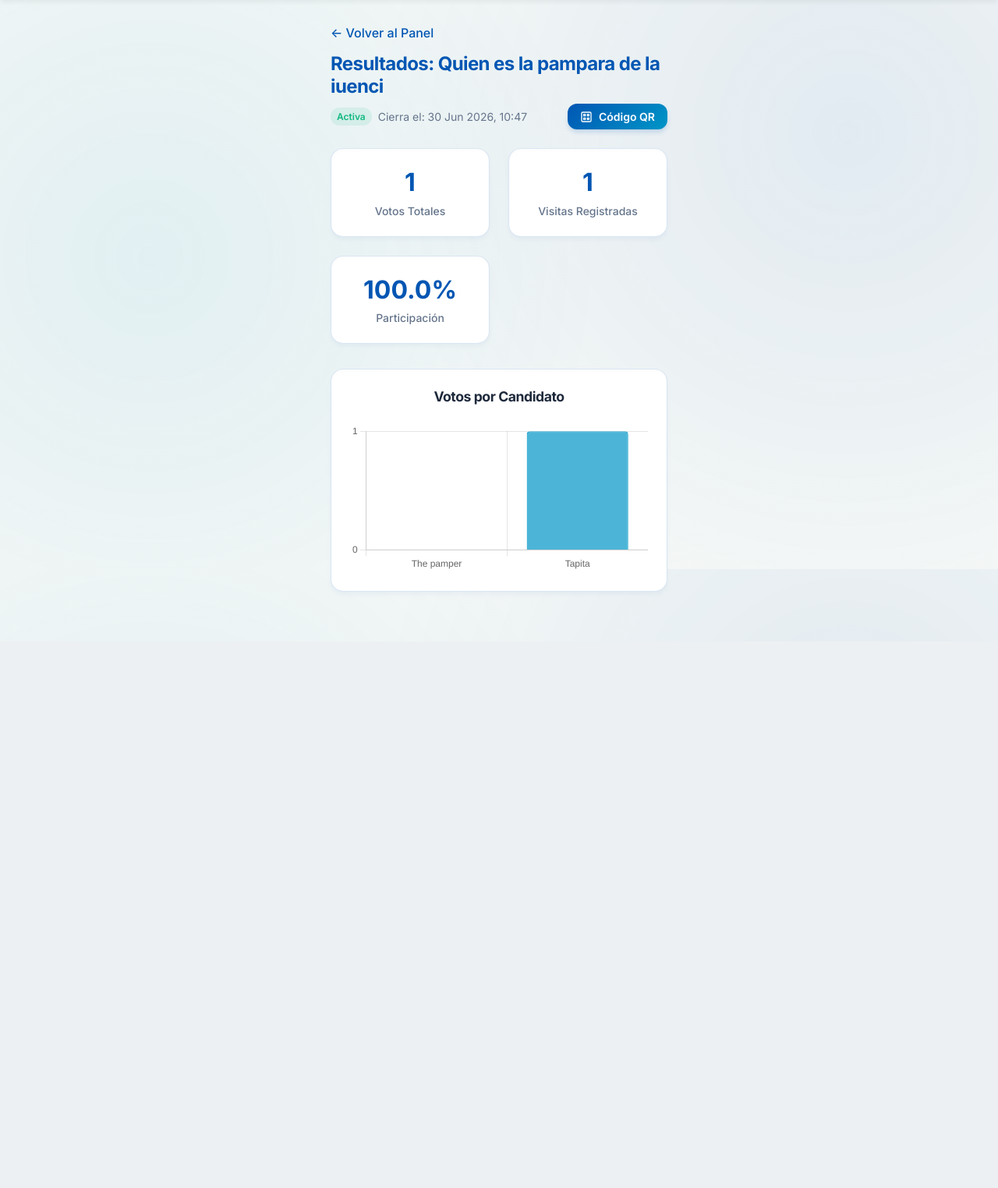
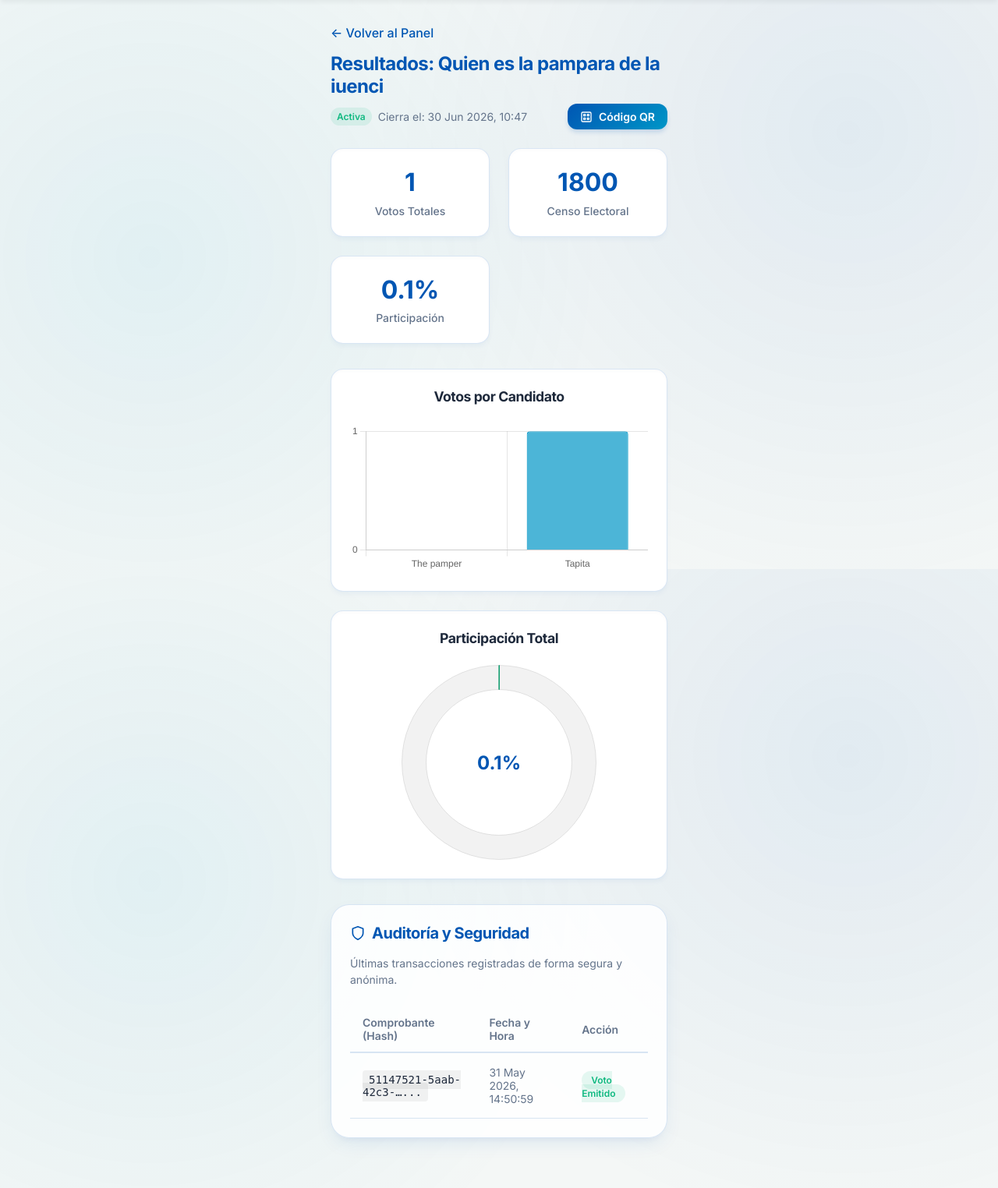
Before and after one commit to AidamZzzZ/voz_ciencia, a Django app: page /admin-dashboard/campana/4/resultados/ in a window 1280 px wide. Shown: the part 70-1594 px from the top of the page at 78% size. Before the commit the page ends 829 px from the top, so only its background shows below. Run offline with Django 5.2, Linux system fonts and the light colour scheme; a user stored in the database is signed in; data comes from the database, SQL or seed files in the repository; both versions use the stored data as it was after the commit.

Commit message:
Improving the voting results system

```diff
--- a/elections/views.py
+++ b/elections/views.py
@@ -95,18 +95,19 @@ class CampanaResultadosView(LoginRequiredMixin, DetailView):
         votos_planchas = [p.votos_recibidos for p in planchas]
 
         total_votos = sum(votos_planchas)
-        total_visitas = campana.votantes.count()
+        total_censo = 1800
 
-        porcentaje_participacion = 0
-        if total_visitas > 0:
-            porcentaje_participacion = round((total_votos / total_visitas) * 100, 1)
+        porcentaje_participacion = round((total_votos / total_censo) * 100, 1)
 
         context['total_votos'] = total_votos
-        context['total_visitas'] = total_visitas
+        context['total_visitas'] = total_censo
         context['porcentaje_participacion'] = porcentaje_participacion
 
         context['chart_labels'] = json.dumps(nombres_planchas)
         context['chart_data'] = json.dumps(votos_planchas)
+
+        auditorias = AuditoriaVoto.objects.filter(campana=campana).order_by('-fecha_emision')[:15]
+        context['auditorias'] = auditorias
 
         return context
 
--- a/templates/elections/campana_resultados.html
+++ b/templates/elections/campana_resultados.html
@@ -96,7 +96,7 @@
 
     <div class="stat-card">
         <div class="stat-value">{{ total_visitas }}</div>
-        <div class="stat-label">Visitas Registradas</div>
+        <div class="stat-label">Censo Electoral</div>
     </div>
 
     <div class="stat-card">
@@ -105,7 +105,8 @@
     </div>
 </div>
 
-<div class="chart-container">
+<div style="display: grid; grid-template-columns: repeat(auto-fit, minmax(300px, 1fr)); gap: 1.5rem; margin-bottom: 2rem;">
+    <div class="chart-container" style="margin-bottom: 0;">
         <h3 style="font-size: 1.1rem; color: var(--text-main); margin-bottom: 1.5rem; text-align: center;">
             Votos por Candidato
         </h3>
@@ -116,6 +117,66 @@
                 Aún no hay votos registrados para esta campaña.
             </div>
         {% endif %}
+    </div>
+
+    <div class="chart-container" style="margin-bottom: 0;">
+        <h3 style="font-size: 1.1rem; color: var(--text-main); margin-bottom: 1.5rem; text-align: center;">
+            Participación Total
+        </h3>
+        {% if total_votos > 0 %}
+            <div style="position: relative; max-width: 250px; margin: 0 auto;">
+                <canvas id="participacionChart"></canvas>
+                <div style="position: absolute; top: 50%; left: 50%; transform: translate(-50%, -50%); text-align: center;">
+                    <span style="font-size: 1.5rem; font-weight: 700; color: var(--primary);">{{ porcentaje_participacion }}%</span>
+                </div>
+            </div>
+        {% else %}
+            <div style="text-align: center; padding: 2rem; color: var(--text-muted);">
+                Aún no hay votos registrados para esta campaña.
+            </div>
+        {% endif %}
+    </div>
+</div>
+
+<div class="glass-panel" style="padding: 1.5rem; margin-bottom: 2rem;">
+    <h3 style="font-size: 1.25rem; color: var(--primary); margin-bottom: 1rem; display: flex; align-items: center; gap: 0.5rem;">
+        <svg xmlns="http://www.w3.org/2000/svg" width="20" height="20" viewBox="0 0 24 24" fill="none" stroke="currentColor" stroke-width="2" stroke-linecap="round" stroke-linejoin="round">
+            <path d="M12 22s8-4 8-10V5l-8-3-8 3v7c0 6 8 10 8 10z"></path>
+        </svg>
+        Auditoría y Seguridad
+    </h3>
+    <p style="font-size: 0.875rem; color: var(--text-muted); margin-bottom: 1.5rem;">Últimas transacciones registradas de forma segura y anónima.</p>
+
+    <div style="overflow-x: auto;">
+        <table style="width: 100%; border-collapse: collapse; text-align: left; font-size: 0.875rem;">
+            <thead>
+                <tr style="border-bottom: 2px solid var(--border); color: var(--text-muted);">
+                    <th style="padding: 0.75rem 1rem; font-weight: 600;">Comprobante (Hash)</th>
+                    <th style="padding: 0.75rem 1rem; font-weight: 600;">Fecha y Hora</th>
+                    <th style="padding: 0.75rem 1rem; font-weight: 600;">Acción</th>
+                </tr>
+            </thead>
+            <tbody>
+                {% for auditoria in auditorias %}
+                <tr style="border-bottom: 1px solid var(--border); transition: background 0.2s;" onmouseover="this.style.background='rgba(0,0,0,0.02)'" onmouseout="this.style.background='transparent'">
+                    <td style="padding: 1rem; font-family: monospace; color: var(--text-main);">
+                        <span style="background: rgba(0,0,0,0.05); padding: 0.25rem 0.5rem; border-radius: 0.25rem;">{{ auditoria.comprobante|truncatechars:20 }}...</span>
+                    </td>
+                    <td style="padding: 1rem; color: var(--text-muted);">{{ auditoria.fecha_emision|date:"d M Y, H:i:s" }}</td>
+                    <td style="padding: 1rem;">
+                        <span style="background: rgba(16, 185, 129, 0.1); color: #10B981; padding: 0.25rem 0.75rem; border-radius: 1rem; font-size: 0.75rem; font-weight: 600;">
+                            Voto Emitido
+                        </span>
+                    </td>
+                </tr>
+                {% empty %}
+                <tr>
+                    <td colspan="3" style="padding: 2rem; text-align: center; color: var(--text-muted);">No hay registros de auditoría disponibles.</td>
+                </tr>
+                {% endfor %}
+            </tbody>
+        </table>
+    </div>
 </div>
 
 {% endblock %}
@@ -191,6 +252,46 @@
                     }
                 }
             });
+
+            // Participación Doughnut Chart
+            const ctxPart = document.getElementById('participacionChart').getContext('2d');
+            const censoTotal = {{ total_visitas }};
+            const votosFaltantes = Math.max(0, censoTotal - totalVotos);
+
+            new Chart(ctxPart, {
+                type: 'doughnut',
+                data: {
+                    labels: ['Votos Emitidos', 'Restante'],
+                    datasets: [{
+                        data: [totalVotos, votosFaltantes],
+                        backgroundColor: [
+                            'rgba(16, 185, 129, 0.8)', // Verde para emitidos
+                            'rgba(0, 0, 0, 0.05)'      // Gris claro para faltantes
+                        ],
+                        borderColor: [
+                            'rgba(16, 185, 129, 1)',
+                            'rgba(0, 0, 0, 0.1)'
+                        ],
+                        borderWidth: 1
+                    }]
+                },
+                options: {
+                    responsive: true,
+                    cutout: '75%',
+                    plugins: {
+                        legend: {
+                            display: false
+                        },
+                        tooltip: {
+                            callbacks: {
+                                label: function(context) {
+                                    return context.label + ': ' + context.raw;
+                                }
+                            }
+                        }
+                    }
+                }
+            });
         }
     });
 </script>
```
Also changed, not shown: db.sqlite3, media/planchas_logos/A1FFE6F1-5A5F-43D6-84F3-A260F750327C.jpeg (added), media/planchas_logos/IMG_0005.jpeg (added). Lines whose indentation alone changed are shown as unchanged.
